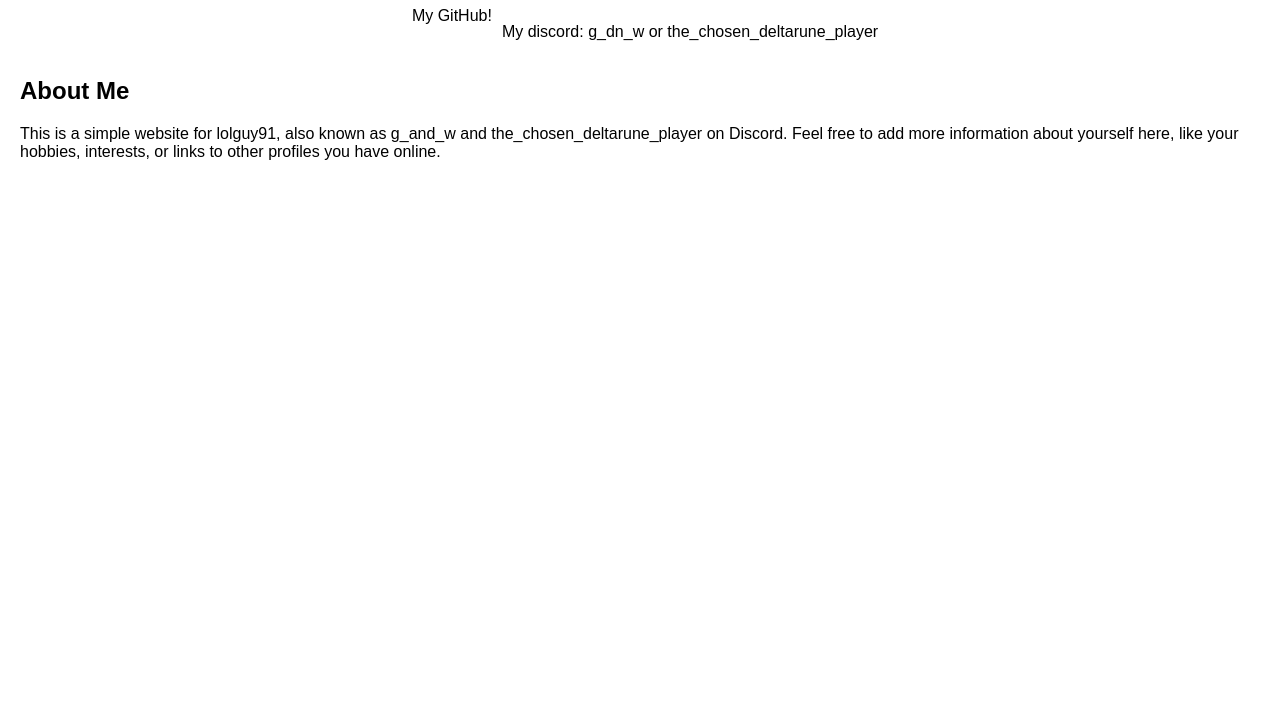
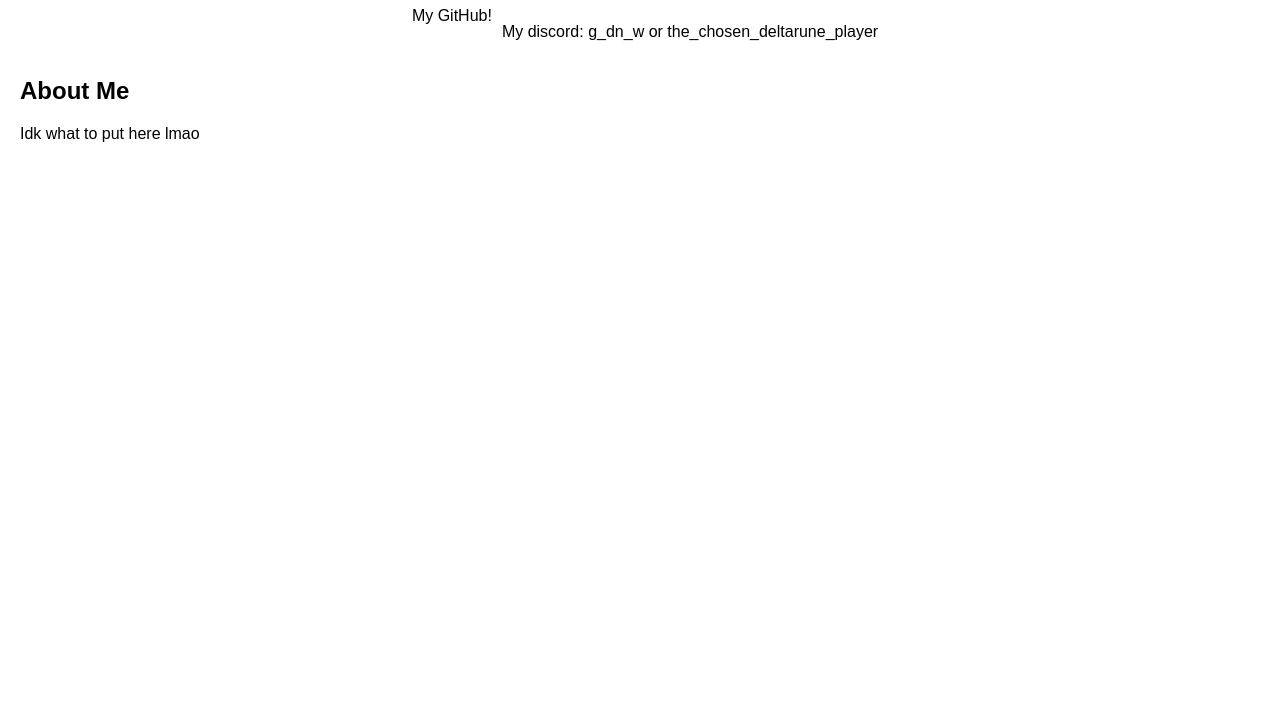
Before and after one commit to lolguy91/lolguy91, a plain HTML site: page index.html in a window 1280 px wide. Shown: the part 93-800 px from the top of the page. Drawn offline with Linux system fonts and the light colour scheme.

Commit message:
Remove chatgpt

```diff
--- a/index.html
+++ b/index.html
@@ -38,7 +38,7 @@
     </section>
     <section class="about-me">
         <h2>About Me</h2>
-        <p>This is a simple website for lolguy91, also known as g_and_w and the_chosen_deltarune_player on Discord. Feel free to add more information about yourself here, like your hobbies, interests, or links to other profiles you have online.</p>
+        <p>Idk what to put here lmao</p>
     </section>
 </body>
 </html>
```
